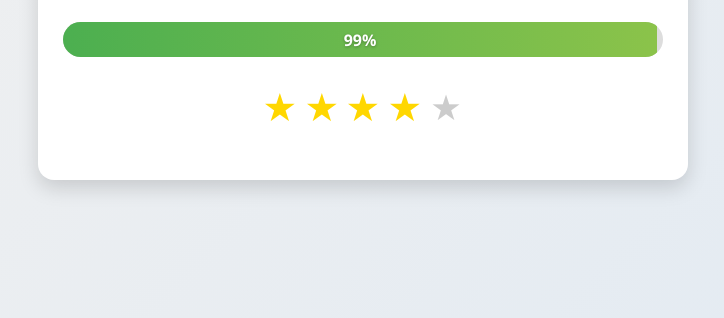
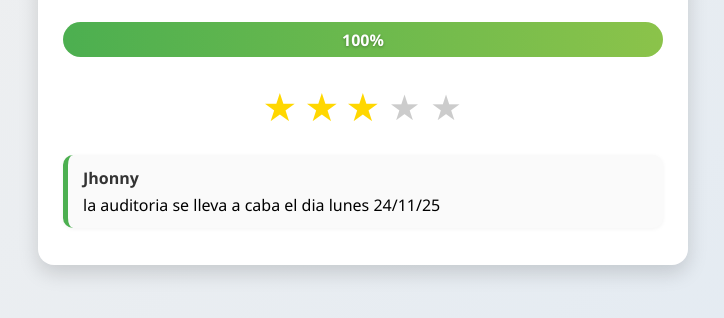
Before and after one commit to jhonnydvargash-bit/lourdes-arias-m.github.io, a plain HTML site: page index.html in a window 1280 px wide. Shown: the part 112-430 px from the top of the page, without its empty margins (277-1001 px from the left). Drawn offline with Linux system fonts and the light colour scheme.

Commit message:
Update index.html

```diff
--- a/index.html
+++ b/index.html
@@ -124,11 +124,11 @@
   <script>
     // Variables configurables
     const titulo = "Pretty Lu";
-    const progreso = 99; // porcentaje (0 a 100)
+    const progreso = 100; // porcentaje (0 a 100)
     const estrellasTotales = 5;
-    const estrellasSeleccionadas = 4;
+    const estrellasSeleccionadas = 3;
     const listaComentarios = [
-     // { usuario: "Jhonny", texto: "Me llevó por un helado, puntos extra 🍦" },
+    { usuario: "Jhonny", texto: "la auditoria se lleva a caba el dia lunes 24/11/25" },
       //{ usuario: "Jhonny", texto: "Muy buen helado, textura perfecta." },
     //  { usuario: "Dymr", texto: "Me anima en los momentos más críticos ❤️." }
     ];
```
